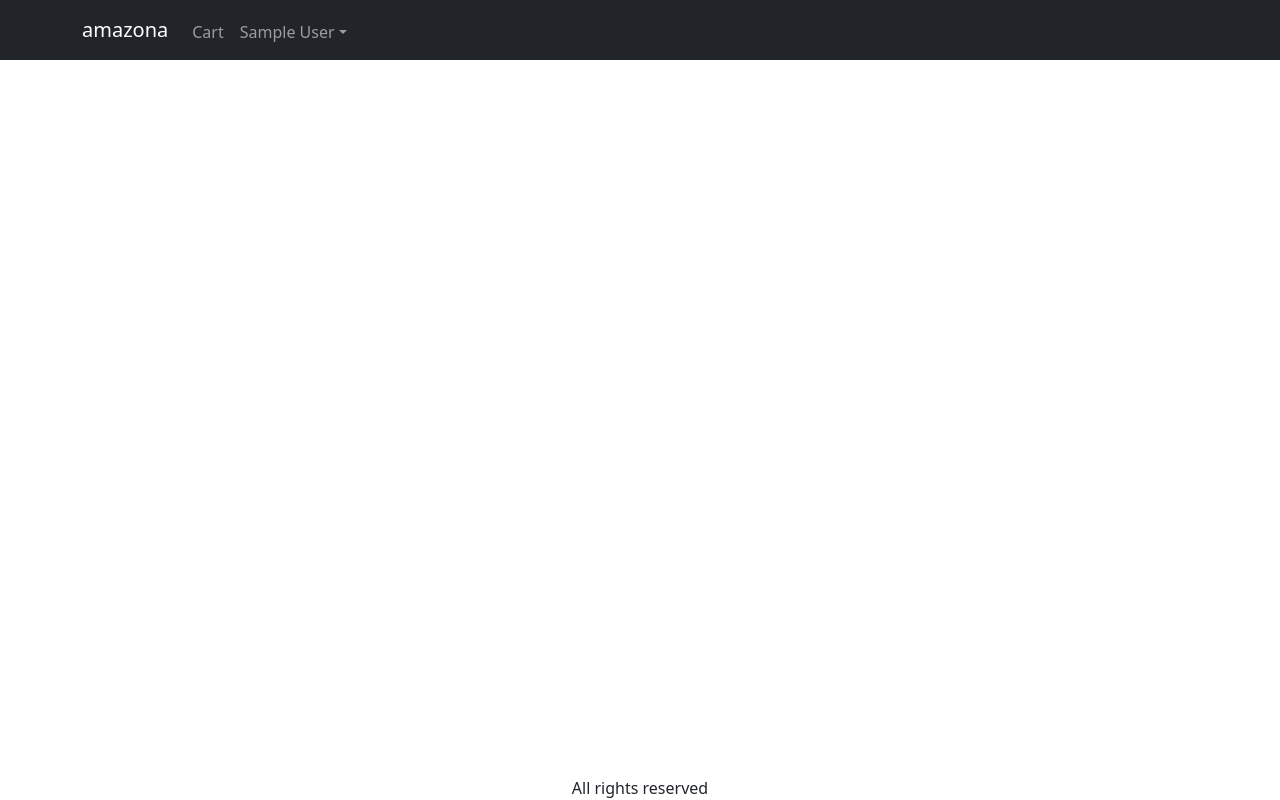
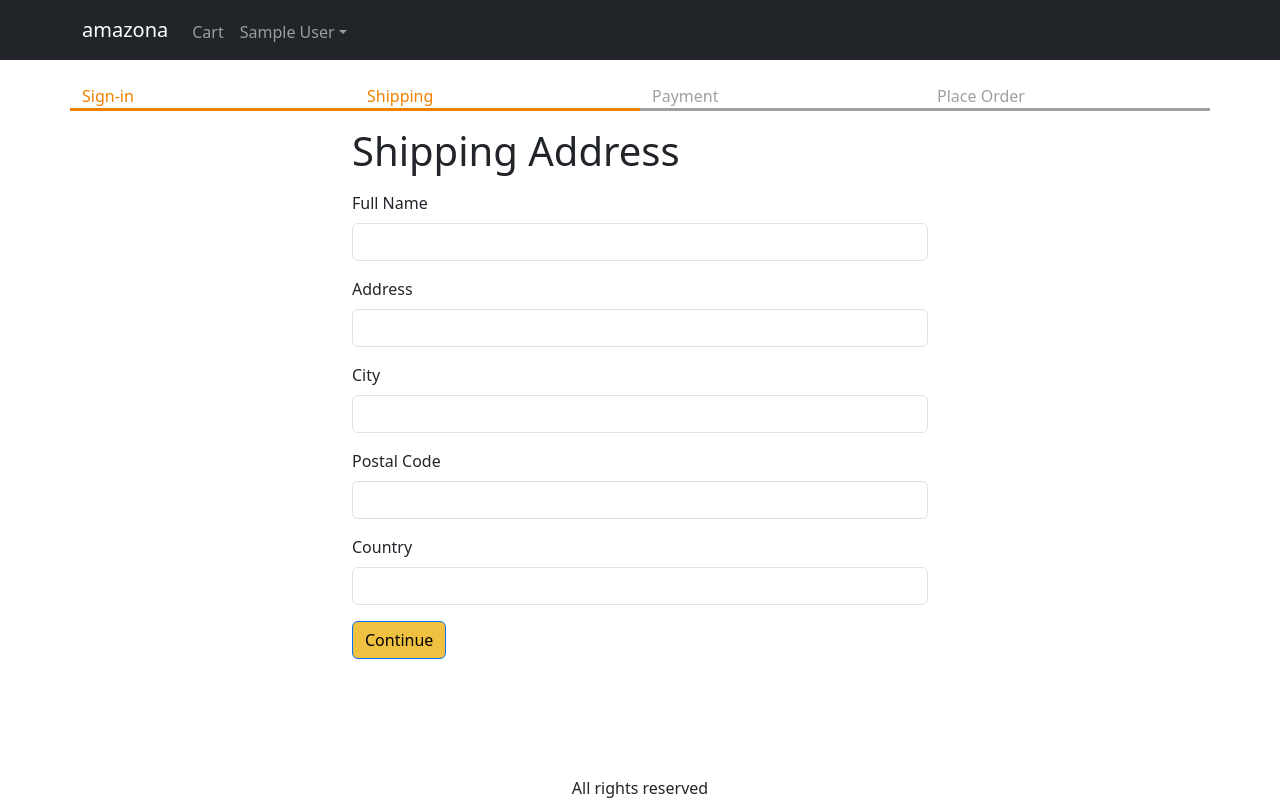
Before and after one commit to MaxiBusi1991/ecommerce-base, a React (Vite) app in the folder frontend/: page /shipping in a window 1280 px wide. Built offline with nearby package versions, Linux system fonts and the light colour scheme; sample sign-in values are in the browser's storage.

Commit message:
se crea pagina de formulario de datos para envio de producto

```diff
--- a/frontend/src/App.jsx
+++ b/frontend/src/App.jsx
@@ -16,6 +16,8 @@
 import { Store } from './Store';
 import CartScreen from './screens/CartScreen';
 import SigninScreen from './screens/SigninScreen';
+import ShippingAddressScreen from './screens/ShippingAddressScreen';
+
 
 function App() {
   const { state, dispatch: ctxDispatch } = useContext(Store);
@@ -24,6 +26,7 @@
   const signoutHandler = () => {
     ctxDispatch({type: 'USER_SIGNOUT'});
     localStorage.removeItem('userInfo');
+    localStorage.removeItem('shippingAddress');
   }
   return (
     <BrowserRouter>
@@ -76,6 +79,7 @@
               <Route path="/product/:slug" element={<ProductScreen/>}/>
               <Route path="/cart" element={<CartScreen/>}/>
               <Route path="/signin" element={<SigninScreen/>}/>
+              <Route path="/shipping" element={<ShippingAddressScreen/>}/>
               <Route path="/" element={<HomeScreen/>}/>
             </Routes>
           </Container>
--- a/frontend/src/Store.jsx
+++ b/frontend/src/Store.jsx
@@ -8,6 +8,9 @@
     : null,
 
   cart: {
+    shippingAddress: localStorage.getItem('shippingAddress')
+    ? JSON.parse(localStorage.getItem('shippingAddress'))
+    : {},
     cartItems: localStorage.getItem('cartItems')
     ? JSON.parse(localStorage.getItem('cartItems'))
     : []
@@ -45,7 +48,19 @@
       return {
         ...state,
         userInfo: null,
+        cart: {
+          cartItems: [],
+          shippingAddress: {}
+        }
       }
+      case 'SAVE_SHIPPING_ADDRESS':
+        return {
+          ...state,
+          cart: {
+            ...state.cart,
+            shippingAddress: action.payload,
+          },
+        };
     default:
       return state;
   }
--- /dev/null
+++ b/frontend/src/components/CheckoutSteps.jsx
@@ -0,0 +1,16 @@
+import React from 'react'
+import Col from 'react-bootstrap/Col'
+import Row from 'react-bootstrap/Row'
+
+function CheckoutSteps(props) {
+  return (
+    <Row className='checkout-steps'>
+      <Col className={props.step1 ? 'active' : ''}>Sign-in</Col>
+      <Col className={props.step2 ? 'active' : ''}>Shipping</Col>
+      <Col className={props.step3 ? 'active' : ''}>Payment</Col>
+      <Col className={props.step4 ? 'active' : ''}>Place Order</Col>
+    </Row>
+  )
+}
+
+export default CheckoutSteps
--- a/frontend/src/index.css
+++ b/frontend/src/index.css
@@ -51,3 +51,13 @@
 .small-container {
   max-width: 600px;
 }
+
+.checkout-steps > div {
+  border-bottom: 0.2rem solid #a0a0a0;
+  color: #a0a0a0;
+}
+
+.checkout-steps > div.active {
+  border-bottom: 0.2rem solid #f08000;
+  color: #f08000;
+}
--- /dev/null
+++ b/frontend/src/screens/ShippingAddressScreen.jsx
@@ -0,0 +1,117 @@
+import {Helmet} from 'react-helmet-async';
+import Form from 'react-bootstrap/Form';
+import Button from 'react-bootstrap/Button';
+import { useContext, useEffect, useState } from 'react';
+import { useNavigate } from 'react-router-dom';
+import { Store } from '../Store';
+import CheckoutSteps from '../components/CheckoutSteps';
+
+function ShippingAddressScreen () {
+
+  const navigate = useNavigate()
+  const { state, dispatch: ctxDispatch } = useContext(Store);
+  const {
+    userInfo,
+    cart: { shippingAddress },
+  } = state;
+  const [fullName, setFullName] = useState( shippingAddress.fullName || '');
+  const [address, setAddress] = useState(shippingAddress.address || '');
+  const [city, setCity] = useState(shippingAddress.city || '');
+  const [postalCode, setPostalCode] = useState(shippingAddress.postalCode || '');
+  useEffect(()=>{
+    if(!userInfo) {
+      navigate('/signin?redirect=/shipping');
+    }
+  },[userInfo, navigate]);
+
+  const [country, setCountry] = useState(shippingAddress.country || '');
+
+  const submitHandler= () => {
+    e.preventDefault();
+    ctxDispatch({
+      type: 'SAVE_SHIPPING_ADDRESS',
+      payload: {
+        fullName,
+        address,
+        city,
+        postalCode,
+        country,
+      }
+    });
+    localStorage.setItem(
+      'shippingAddress',
+      JSON.stringify({
+        fullName,
+        address,
+        city,
+        postalCode,
+        country,
+      })
+    );
+    navigate('/payment')
+  }
+
+  return (
+    <div>
+      <Helmet>
+        <title>Shipping Address</title>
+      </Helmet>
+
+      <CheckoutSteps step1 step2></CheckoutSteps>
+      <div className="container small-container">
+        <h1 className="my-3">Shipping Address</h1>
+        <Form onSubmit={submitHandler}>
+          <Form.Group className="mb-3" controlId="fullName">
+            <Form.Label>Full Name</Form.Label>
+            <Form.Control
+              value={fullName}
+              onChange={(e) => setFullName(e.target.value)}
+              required
+            />
+          </Form.Group>
+          <Form.Group className="mb-3" controlId="address">
+            <Form.Label>Address</Form.Label>
+            <Form.Control
+              value={address}
+              onChange={(e) => setAddress(e.target.value)}
+              required
+            />
+          </Form.Group>
+          <Form.Group className="mb-3" controlId="city">
+            <Form.Label>City</Form.Label>
+            <Form.Control
+              value={city}
+              onChange={(e) => setCity(e.target.value)}
+              required
+            />
+          </Form.Group>
+          <Form.Group className="mb-3" controlId="postalCode">
+            <Form.Label>Postal Code</Form.Label>
+            <Form.Control
+              value={postalCode}
+              onChange={(e) => setPostalCode(e.target.value)}
+              required
+            />
+          </Form.Group>
+          <Form.Group className="mb-3" controlId="country">
+            <Form.Label>Country</Form.Label>
+            <Form.Control
+              value={country}
+              onChange={(e) => setCountry(e.target.value)}
+              required
+            />
+          </Form.Group>
+          <div className="mb-3">
+            <Button variant="primary" type="submit">
+              Continue
+            </Button>
+          </div>
+        </Form>
+      </div>
+    </div>
+
+
+  )
+}
+
+export default ShippingAddressScreen
```
